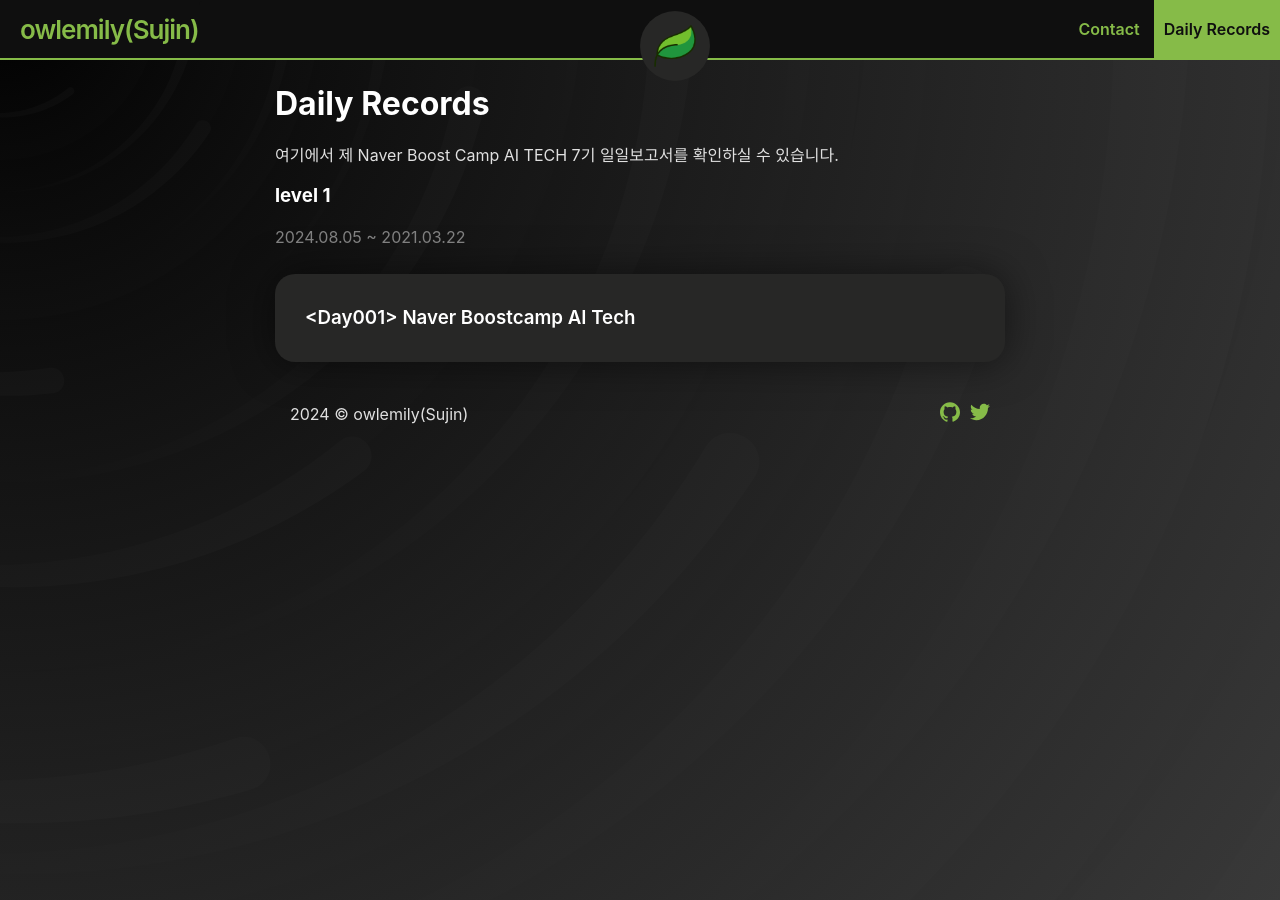
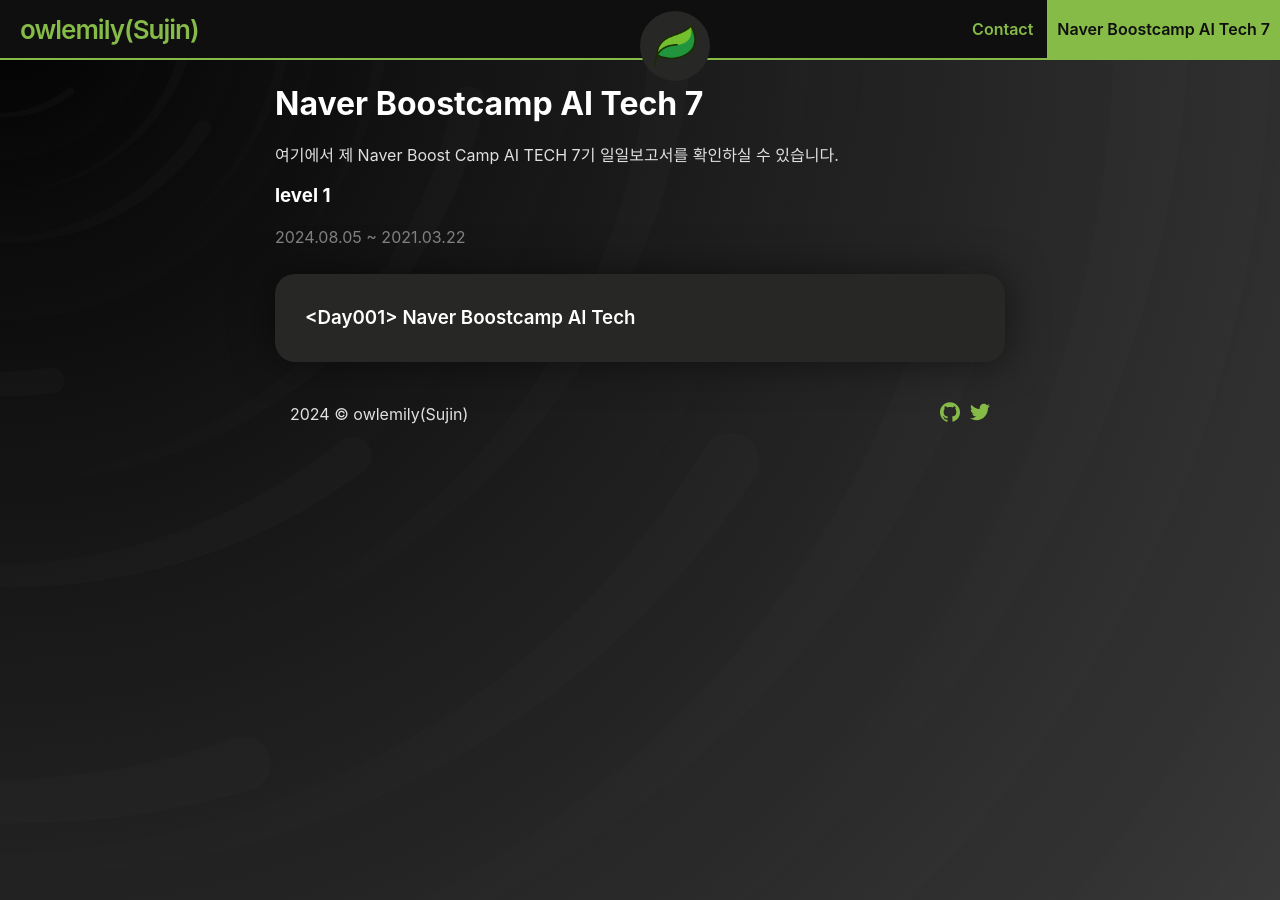
Before and after one commit to owlemily/owlemily.github.io, a Jekyll site: the page built from index.md, in a window 1280 px wide. Built offline with Jekyll 4.4.1, drawn with Linux system fonts in a browser that asks for light colours; our own code applies the rules of GitHub Pages for plain Markdown files.

Commit message:
Update index.md

```diff
--- a/index.md
+++ b/index.md
@@ -2,7 +2,7 @@
 layout: home
 ---
 
-# **Daily Records**
+# **Naver Boostcamp AI Tech 7**
 여기에서 제 Naver Boost Camp AI TECH 7기 일일보고서를 확인하실 수 있습니다.
 <br>
 
```
